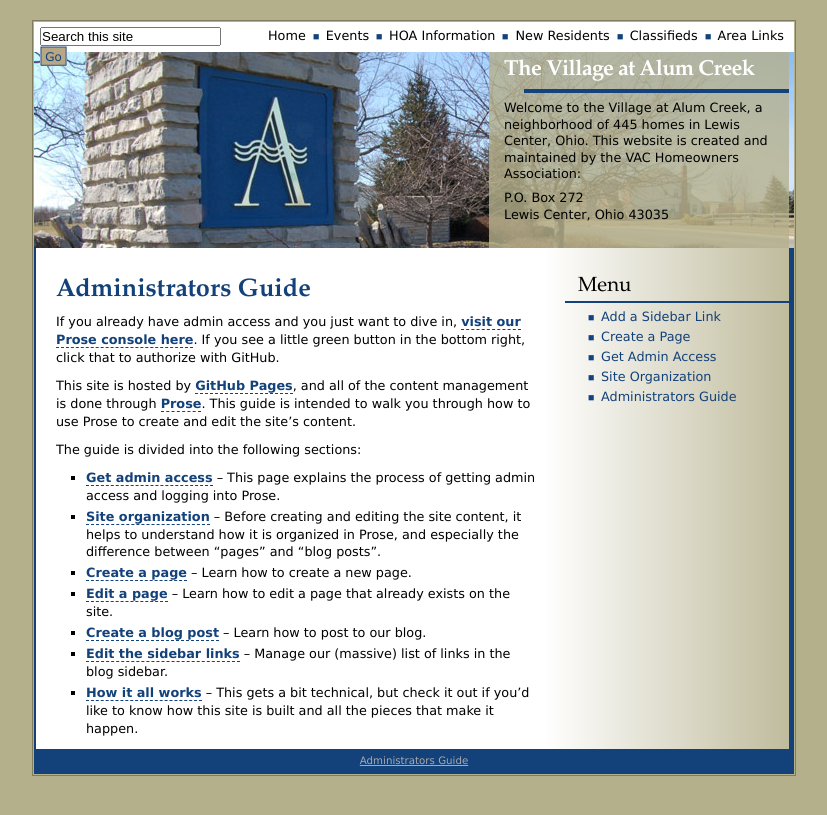
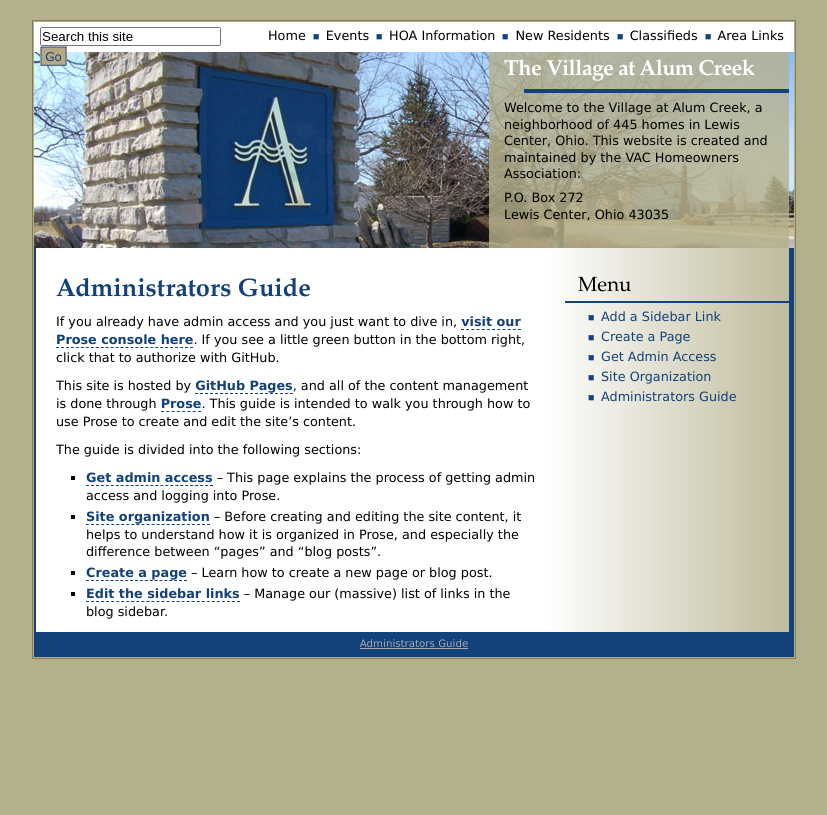
Before and after one commit to adamlogic/villageatalumcreek.org, a Jekyll site: the page built from pages/administrators-guide/index.md, in a window 1280 px wide. Shown: the top 815 px of the page, without its empty margins (226-1053 px from the left). Built offline with Jekyll 4.4.1, drawn with Linux system fonts in a browser that asks for light colours; comment, search, counter and statistics services are not loaded.

Commit message:
Updated index.md

```diff
--- a/pages/administrators-guide/index.md
+++ b/pages/administrators-guide/index.md
@@ -10,10 +10,7 @@ This site is hosted by [GitHub Pages](https://pages.github.com), and all of the
 
 The guide is divided into the following sections:
 
-- [Get admin access](/administrators-guide/get-admin-access.html) – This page explains the process of getting admin access and logging into Prose.
-- [Site organization](/administrators-guide/site-organization.html) – Before creating and editing the site content, it helps to understand how it is organized in Prose, and especially the difference between "pages" and "blog posts".
-- [Create a page](/administrators-guide/create-a-page.html) – Learn how to create a new page.
-- [Edit a page](/administrators-guide/edit-a-page.html) – Learn how to edit a page that already exists on the site.
-- [Create a blog post](/administrators-guide/create-a-blog-post.html) – Learn how to post to our blog.
-- [Edit the sidebar links](/administrators-guide/edit-sidebar-links.html) – Manage our (massive) list of links in the blog sidebar.
-- [How it all works](/administrators-guide/how-it-works.html) – This gets a bit technical, but check it out if you'd like to know how this site is built and all the pieces that make it happen.
+- [Get admin access](/pages/administrators-guide/2014-07-19-get-admin-access.html) – This page explains the process of getting admin access and logging into Prose.
+- [Site organization](/pages/administrators-guide/2014-07-19-site-organization.html) – Before creating and editing the site content, it helps to understand how it is organized in Prose, and especially the difference between "pages" and "blog posts".
+- [Create a page](/pages/administrators-guide/2014-07-19-create-a-page.html) – Learn how to create a new page or blog post.
+- [Edit the sidebar links](/pages/administrators-guide/2014-07-19-add-a-sidebar-link.html) – Manage our (massive) list of links in the blog sidebar.
```
